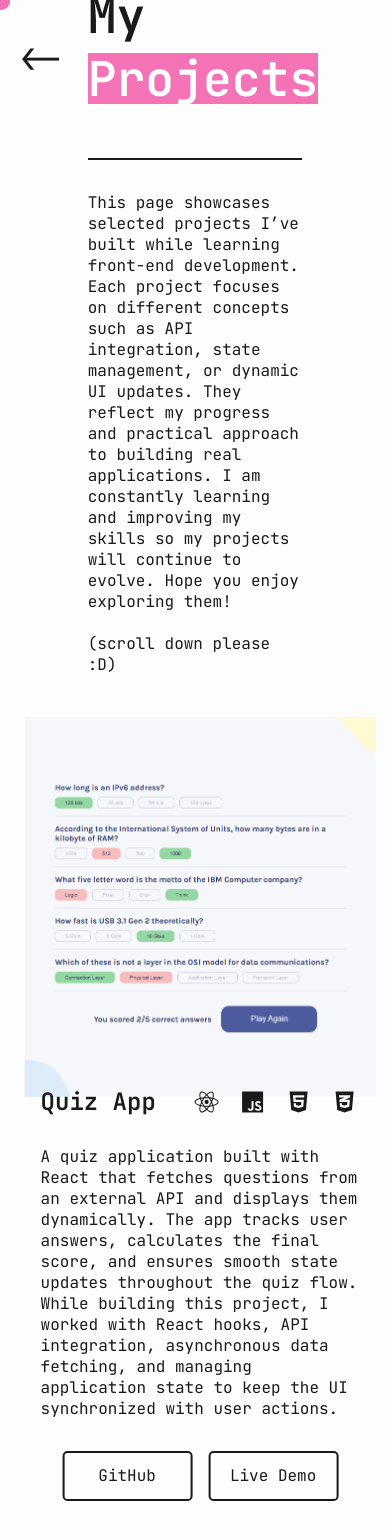
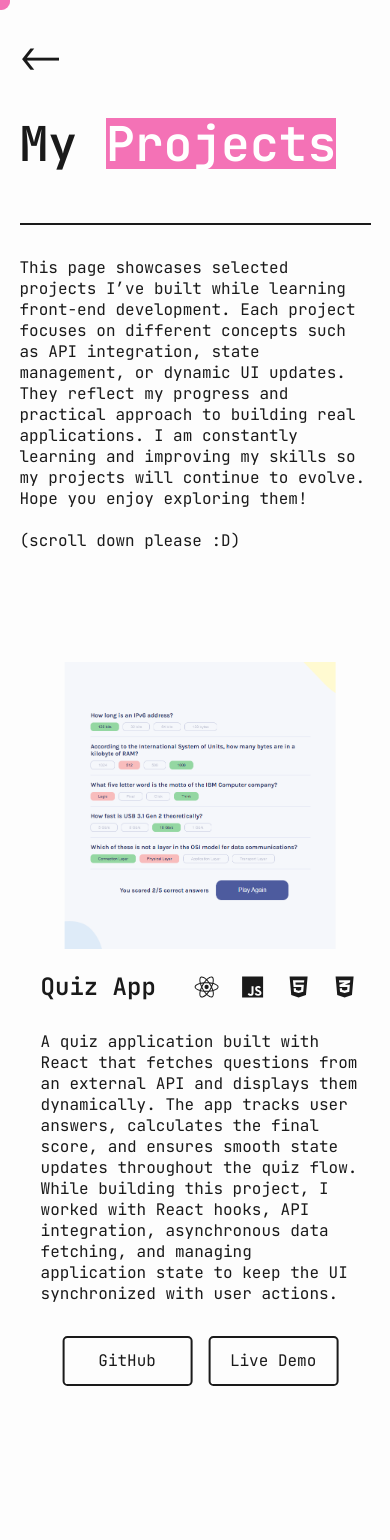
Before and after one commit to petterwaw/portfolio-site, a React (Vite) app: page /projects in a window 390 px wide. Shown: the top 1540 px of the page. Built offline with nearby package versions, Linux system fonts and the light colour scheme.

Commit message:
fix mobile cursor and click issues

```diff
--- a/src/components/Card.css
+++ b/src/components/Card.css
@@ -51,18 +51,21 @@
 @media (max-width: 1000px) {
     .card {
         flex-direction: column;
-        height: 90vh;
+        height: 85vh;
         width: 90vw;
+        justify-content: end;
     }
     .card-image {
         width: 100%;
-        height: 50%;
-        object-fit: cover;
+        height: 40%;
+
+        margin-bottom: 5rem;
     }
     .card-content {
         width: 100%;
-        height: 50%;
+        height: 40%;
         padding: 1rem;
         box-sizing: border-box;
+        margin-bottom: 2rem;
     }
 }
--- a/src/data/dataProjects.js
+++ b/src/data/dataProjects.js
@@ -14,7 +14,7 @@ export const projects = [
         Built to practice DOM manipulation, user interactions, and working with application state.`,
         techStack: [faJs, faHtml5, faCss3Alt],
         gitLink: "https://github.com/petterwaw/ordering_app",
-        pageLink: "https://superb-narwhal-551185.netlify.app"
+        pageLink: "https://petterwaw.github.io/ordering_app/"
     },
     {
         id: 2,
@@ -29,7 +29,7 @@ export const projects = [
             processing JSON data, and dynamically updating the UI based on API responses.`,
         techStack: [faJs, faHtml5, faCss3Alt],
         gitLink: "https://github.com/petterwaw/color-scheme-generator",
-        pageLink: "https://aesthetic-pasca-1efee9.netlify.app"
+        pageLink: "https://petterwaw.github.io/color-scheme-generator/"
     },
     {
         id: 3,
@@ -44,7 +44,7 @@ export const projects = [
             and managed persistent data using local storage.`,
         techStack: [faJs, faHtml5, faCss3Alt],
         gitLink: "https://github.com/petterwaw/films-watchlist",
-        pageLink: "https://peaceful-biscotti-de0490.netlify.app"
+        pageLink: "https://petterwaw.github.io/films-watchlist/"
     },
     {
         id: 4,
@@ -59,6 +59,6 @@ export const projects = [
             and managing application state to keep the UI synchronized with user actions.`,
         techStack: [faReact, faJs, faHtml5, faCss3Alt],
         gitLink: "https://github.com/petterwaw/quiz-app-in-react",
-        pageLink: "https://dulcet-lolly-78bb72.netlify.app"
+        pageLink: "https://petterwaw.github.io/quiz-app-in-react/"
     },
 ];
--- a/src/index.css
+++ b/src/index.css
@@ -5,7 +5,6 @@ body {
   height: 100vh;
   background-color: #FDFDFD;
   color: #1a1a1a;
-  cursor: none;
   overflow-x: hidden;
 }
 
@@ -17,12 +16,16 @@ h1, h2, h3, h4, h5, h6, section, img {
   box-sizing: border-box;
 }
 
+@media (pointer: fine) {
+  body, a, a:hover {
+    cursor: none;
+  }
+}
+
 a {
   color: #F472B6;
-  cursor: none;
 }
 
 a:hover {
   color: #1a1a1a;
-  cursor: none;
 }
--- a/src/pages/Contact.css
+++ b/src/pages/Contact.css
@@ -41,3 +41,13 @@
     color: #F472B6;
     cursor: none;
 }
+
+@media (max-width: 768px) {
+    .contact-wrapper {
+        padding: 2rem;
+    }
+    .contact-info {
+        margin-top: 5rem;
+        width: 100%;
+    }
+}
--- a/src/pages/Home.css
+++ b/src/pages/Home.css
@@ -40,3 +40,25 @@ nav {
     font-size: 1.25rem;
     font-weight: 900;
 }
+
+@media (max-width: 768px) {
+    .home {
+        display: flex;
+        flex-direction: column;
+        align-items: center;
+        justify-content: center
+    }
+    nav {
+        position: static;
+        display: flex;
+        flex-direction: column;
+        margin: 0;
+        z-index: 1000;
+    }
+    .home-signature {
+        top: 1rem;
+        left: auto;
+        right: auto;
+        font-size: 1rem;
+    }
+}
--- a/src/pages/Home.jsx
+++ b/src/pages/Home.jsx
@@ -34,7 +34,13 @@ export default function Home({ handleTransition }) {
     }, [activeIndex])
 
     return (
+
     <div className="home">
+
+      <div className="home-signature">
+        Piotr Wawrzkowicz
+      </div>
+
       <nav>
         {links.map((link, index) => (
           <div
@@ -51,9 +57,7 @@ export default function Home({ handleTransition }) {
         ))}
       </nav>
 
-      <div className="home-signature">
-        Piotr Wawrzkowicz
-      </div>
+
     </div>
   )
 }
--- a/src/pages/Projects.css
+++ b/src/pages/Projects.css
@@ -21,3 +21,11 @@
     border: 1px solid #1a1a1a;
     margin: 2rem 0 1rem;
 }
+
+@media (max-width: 768px) {
+    .projects-intro {
+        width: 90vw;
+        height: fit-content;
+        padding-top: 7rem;
+    }
+}
```
